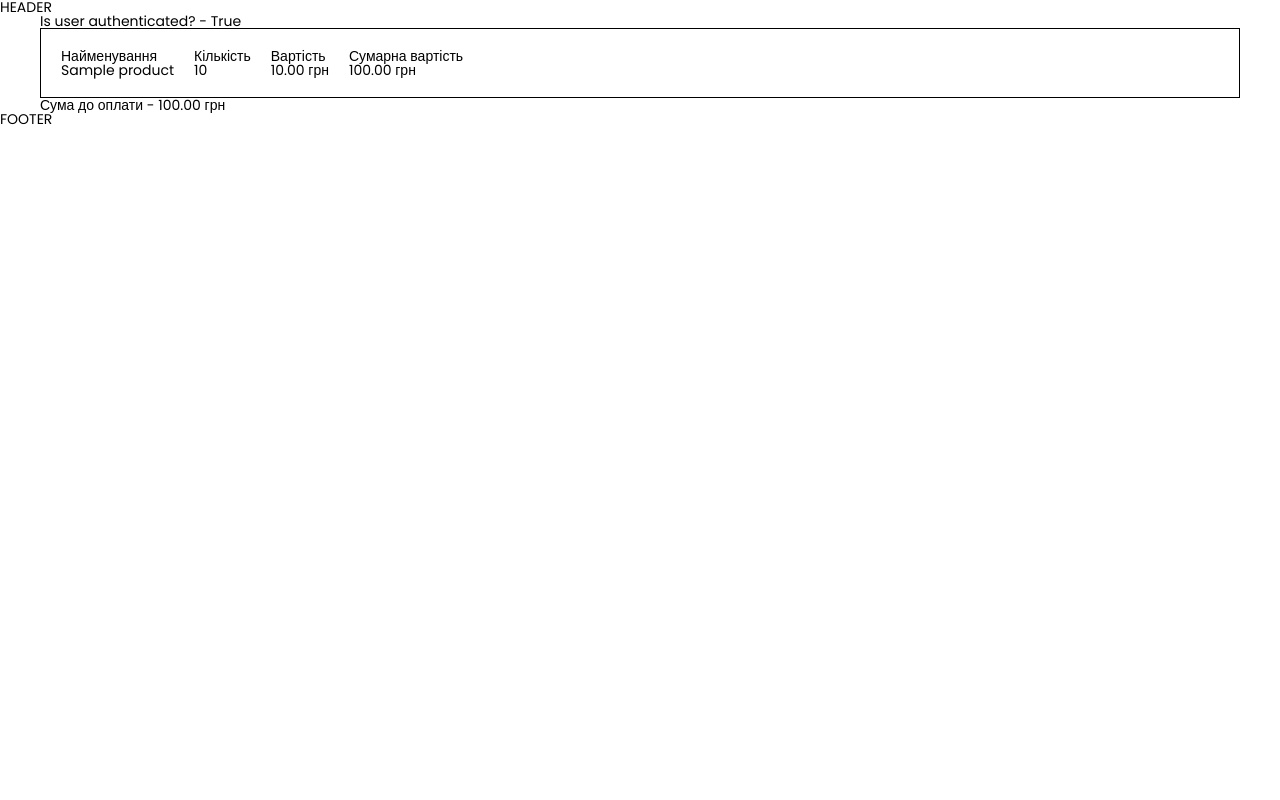
After one commit to mak-gara/fast-food-website, a Django app: page /cart/ in a window 1280 px wide. The commit adds this page. Run offline with Django 4.2, Linux system fonts and the light colour scheme; a user stored in the database is signed in; tables that the repository leaves empty hold one stand-in row (values such as "Sample post").

Commit message:
refactored controller in cart app

```diff
--- a/cart/models.py
+++ b/cart/models.py
@@ -47,8 +47,10 @@ class Cart(models.Model):
     '''Shopping cart model'''
 
     user = models.OneToOneField(settings.AUTH_USER_MODEL,
-                             on_delete=models.CASCADE)
+                                on_delete=models.CASCADE,
+                                blank=True, null=True)
     items = models.ManyToManyField(CartItem, blank=True)
+    session_key = models.CharField(max_length=40, blank=True, null=True)
     created_at = models.DateTimeField(auto_now_add=True)
     ordered_at = models.DateTimeField(blank=True, null=True)
     is_ordered = models.BooleanField(default=False)
--- a/cart/services.py
+++ b/cart/services.py
@@ -1,7 +1,12 @@
 from django.db.models import F
+from django.shortcuts import get_object_or_404
 
 from store.services import get_active_product_by_slug
 from .models import Cart, CartItem
+
+
+def get_cart_or_404(user):
+    return get_object_or_404(Cart, user=user)
 
 
 def get_cart(user):
@@ -11,6 +16,15 @@ def get_cart(user):
     '''
     cart = Cart.objects.get_or_create(user=user)
     return cart[0]
+
+def get_cart_by_session_key(session_key):
+    cart = Cart.objects.get_or_create(session_key=session_key)
+    return cart[0]
+
+def get_cart_item_or_404(cart, slug):
+    items = cart.items.filter(product__slug=slug)
+    if items.exists():
+        return items[0]
 
 
 def get_item_or_bind_to_cart(cart, slug):
--- a/cart/urls.py
+++ b/cart/urls.py
@@ -1,6 +1,11 @@
 from django.urls import path
 
+from .views import add_to_cart, remove_from_cart, CartPageTemplateView
 
 app_name = 'cart'
 
-urlpatterns = []
+urlpatterns = [
+    path('', CartPageTemplateView.as_view(), name='cart'),
+    path('add/<slug:slug>/', add_to_cart, name='add_to_cart'),
+    path('remove/<slug:slug>/', remove_from_cart, name='remove_from_cart'),
+]
--- a/cart/views.py
+++ b/cart/views.py
@@ -1,17 +1,41 @@
-from .models import Cart
-from .services import get_cart, get_item_or_bind_to_cart, increase_item_quantity
+from django.views.generic import TemplateView
+from django.shortcuts import redirect
+
+from .services import get_cart, get_cart_by_session_key, get_cart_item_or_404, get_cart_or_404, get_item_or_bind_to_cart, increase_item_quantity
+
+
+class CartPageTemplateView(TemplateView):
+    template_name = 'cart/cart.html'
+
+    def get_context_data(self, **kwargs):
+        context = super().get_context_data(**kwargs)
+        if self.request.user.is_authenticated:
+            cart = get_cart_or_404(self.request.user)
+        else:
+            cart = get_cart_by_session_key(self.request.session.session_key)
+        context['cart'] = cart
+        context['cart_items'] = cart.items.all()
+        return context
 
 
 def add_to_cart(request, slug):
-    cart = get_cart(request.user)
+    if request.user.is_authenticated:
+        cart = get_cart(request.user)
+    else:
+        cart = get_cart_by_session_key(request.session.session_key)
     item = get_item_or_bind_to_cart(cart, slug)
     if not item[1]:
         increase_item_quantity(item[0])
+    return redirect('cart:cart')
 
 
 def remove_from_cart(request, slug):
-    pass
+    cart = get_cart_or_404(request.user)
+    item = get_cart_item_or_404(cart, slug)
+    cart.items.remove(item)
+    return redirect('cart:cart')
 
 
 def reduse_quantity_item(request, slug):
-    pass
+    cart = get_cart_or_404(request.user)
+    return redirect('cart:cart')
--- /dev/null
+++ b/store/static/css/cart.css
@@ -0,0 +1,20 @@
+.carts {
+    display: flex;
+    flex-direction: column;
+    row-gap: 10px;
+}
+
+.item {
+    display: flex;
+    column-gap: 20px;
+    padding: 20px;
+    border: 1px solid #000;
+}
+
+.cart__item {}
+
+.item__column {}
+
+.item__title {}
+
+.item__value {}
--- /dev/null
+++ b/store/static/css/reset.css
@@ -0,0 +1,88 @@
+* {
+    padding: 0;
+    margin: 0;
+    border: 0;
+}
+
+*,
+*:before,
+*:after {
+    -moz-box-sizing: border-box;
+    -webkit-box-sizing: border-box;
+    box-sizing: border-box;
+}
+
+:focus,
+:active {
+    outline: none;
+}
+
+a:focus,
+a:active {
+    outline: none;
+}
+
+nav,
+footer,
+header,
+aside {
+    display: block;
+}
+
+html,
+body {
+    height: 100%;
+    width: 100%;
+    font-size: 100%;
+    line-height: 1;
+    font-size: 14px;
+    -ms-text-size-adjust: 100%;
+    -moz-text-size-adjust: 100%;
+    -webkit-text-size-adjust: 100%;
+}
+
+input,
+button,
+textarea {
+    font-family: inherit;
+}
+
+input::-ms-clear {
+    display: none;
+}
+
+button {
+    cursor: pointer;
+}
+
+button::-moz-focus-inner {
+    padding: 0;
+    border: 0;
+}
+
+a,
+a:visited {
+    text-decoration: none;
+}
+
+a:hover {
+    text-decoration: none;
+}
+
+ul li {
+    list-style: none;
+}
+
+img {
+    vertical-align: top;
+}
+
+h1,
+h2,
+h3,
+h4,
+h5,
+h6 {
+    font-size: inherit;
+    font-weight: 400;
+}
--- /dev/null
+++ b/store/static/css/style.css
@@ -0,0 +1,23 @@
+@import url('reset.css');
+@import url('https://fonts.googleapis.com/css2?family=Poppins&display=swap');
+
+@import url('cart.css');
+
+/* ==================================================================================== */
+
+body {
+    font-family: 'Poppins', sans-serif;
+}
+
+.wrapper {
+    min-height: 100%;
+    overflow: hidden;
+}
+
+.container {
+    max-width: 1240px;
+    margin: 0 auto;
+    padding: 0 20px;
+}
+
+/* ==================================================================================== */
--- /dev/null
+++ b/templates/cart/cart.html
@@ -0,0 +1,34 @@
+{% extends 'layout/base.html' %}
+
+{% block title %}Корзина{% endblock %}
+
+{% block content %}
+<div class="container">
+    Is user authenticated? - {{ request.user.is_authenticated }}
+    <div class="carts">
+        {% for cart_item in cart_items %}
+        <div class="item cart__item">
+            <div class="item__column">
+                <div class="item__title">Найменування</div>
+                <div class="item__value">{{ cart_item.product.title }}</div>
+            </div>
+            <div class="item__column">
+                <div class="item__title">Кількість</div>
+                <div class="item__value">{{ cart_item.quantity }}</div>
+            </div>
+            <div class="item__column">
+                <div class="item__title">Вартість</div>
+                <div class="item__value">{{ cart_item.product.price }} грн</div>
+            </div>
+            <div class="item__column">
+                <div class="item__title">Сумарна вартість</div>
+                <div class="item__value">{{ cart_item.get_total_product_price }} грн</div>
+            </div>
+        </div>
+        {% endfor %}
+    </div>
+    <div class="total_price">
+        Сума до оплати - {{ cart.get_total_price }} грн
+    </div>
+</div>
+{% endblock %}
--- a/templates/layout/base.html
+++ b/templates/layout/base.html
@@ -1,4 +1,5 @@
 <!DOCTYPE html>
+{% load static %}
 <html lang="en">
 
 <head>
@@ -6,20 +7,23 @@
     <meta http-equiv="X-UA-Compatible" content="IE=edge">
     <meta name="viewport" content="width=device-width, initial-scale=1.0">
     <title>{% block title %}Base{% endblock %}</title>
+    <link rel="stylesheet" href="{% static 'css/style.css' %}">
 </head>
 
 <body>
+    <div class="wrapper">
         {% block header %}
         <header class="header">HEADER</header>
         {% endblock %}
 
-    {% block content %}
-
-    {% endblock %}
+        <main class="main">
+            {% block content %}{% endblock %}
+        </main>
 
         {% block footer %}
         <footer class="footer">FOOTER</footer>
         {% endblock %}
+    </div>
 </body>
 
 </html>
```
Also changed, not shown: cart/migrations/0007_cart_session_key_alter_cart_user.py (added). Lines whose indentation alone changed are shown as unchanged.
